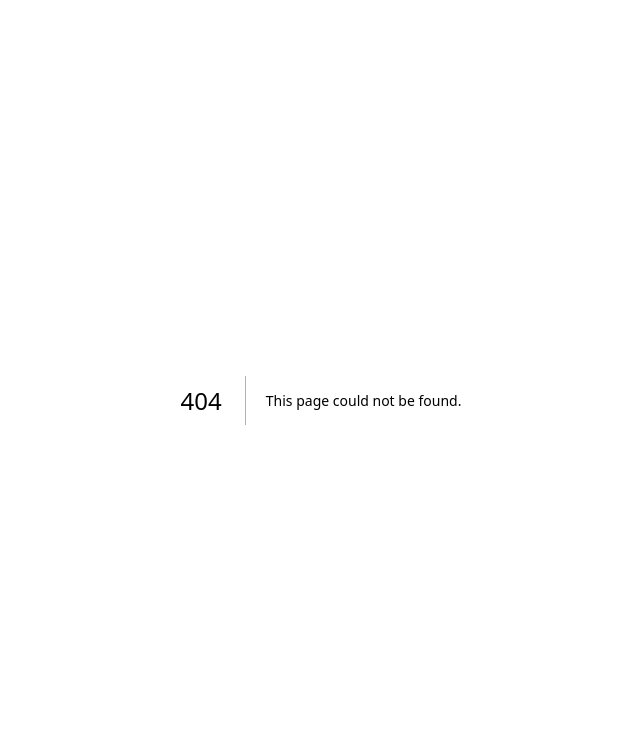
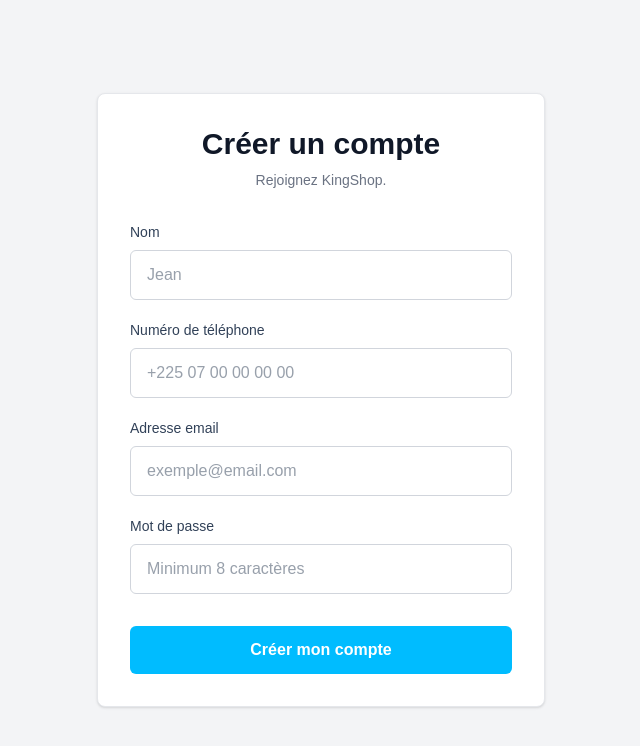
Before and after one commit to Diby-dev/site-eCommerce-Rai, a Next.js app: page /inscription in a window 1280 px wide. Before the commit this address had no page. Shown: the top 746 px of the page, without its empty margins (319-959 px from the left). Built offline with nearby package versions, Linux system fonts and the light colour scheme; no server answers.

Commit message:
feat: Développement du système d'inscription des utilisateurs

```diff
--- /dev/null
+++ b/src/app/(auth)/inscription/page.tsx
@@ -0,0 +1,9 @@
+import SignUpForm from "@/components/auth/SignUpForm";
+
+export default function InscriptionPage() {
+  return (
+    <main className="min-h-screen bg-gray-100 flex items-center justify-center px-4 py-10">
+      <SignUpForm />
+    </main>
+  );
+}
--- a/src/app/page.tsx
+++ b/src/app/page.tsx
@@ -57,7 +57,7 @@ export default async function ShopPage() {
         </div>
 
 
-        <div className="relative z-20 mt-10 lg:mt-15 mx-4 h-150 md:h-120 lg:h-115 md:mx-12 lg:mx-24 bg-white rounded-[50px] shadow-[0_-6px_30px_rgba(0,0,0,0.5)] p-8 md:p-12">
+        <div className="relative z-20 mt-12 lg:mt-10 mx-4 h-150 md:h-120 lg:h-115 md:mx-12 lg:mx-24 bg-white rounded-[50px] shadow-[0_-6px_30px_rgba(0,0,0,0.5)] p-8 md:p-12">
           <div className="text-center">
           <h2 className="text-orange-600 font-medium text-sm">Restez à la mode</h2>
           <h1 className="text-base md:text-2xl lg:text-3xl filter-[drop-shadow(0px_10px_50px_rgba(0,0,0,0.8))] font-bold text-gray-900 mt-2 mb-7 lg:mb-15">
@@ -67,7 +67,8 @@ export default async function ShopPage() {
         </div>
         </div>
 
-        <div className="relative z-20 mt-10 lg:mt-15 mx-4 md:mx-12 lg:mx-24 bg-white rounded-[50px] shadow-[0_-6px_30px_rgba(0,0,0,0.5)] p-8 md:p-12">
+
+        <div className="relative z-20 mt-11 lg:mt-10 mx-4 md:mx-12 lg:mx-24 bg-white rounded-[50px] shadow-[0_-6px_30px_rgba(0,0,0,0.5)] p-8 md:p-12">
           <div className="text-center mb-12">
             <h2 className="text-orange-600 font-medium text-sm">Nos chiffres</h2>
             <h1 className="text-base md:text-2xl lg:text-3xl font-bold text-gray-900 mt-2">
--- /dev/null
+++ b/src/components/auth/SignUpForm.tsx
@@ -0,0 +1,157 @@
+'use client';
+
+import { useState } from 'react';
+import { supabase } from '@/lib/supabase';
+import { AuthFormData } from '@/types/auth'; // Import de ton interface
+
+export default function SignUpForm() {
+  const [loading, setLoading] = useState(false);
+  const [message, setMessage] = useState<{ type: 'error' | 'success', text: string } | null>(null);
+
+  const handleSignUp = async (e: React.FormEvent<HTMLFormElement>) => {
+    e.preventDefault();
+    setLoading(true);
+    setMessage(null);
+
+    const formData = new FormData(e.currentTarget);
+
+    const data: AuthFormData = {
+      email: formData.get('email') as string,
+      password: formData.get('password') as string,
+      nom_client: formData.get('nom') as string,
+      contact_client: formData.get('contact') as string,
+    };
+
+    const { error } = await supabase.auth.signUp({
+      email: data.email,
+      password: data.password!,
+      options: {
+        data: {
+          nom_client: data.nom_client,
+          contact_client: data.contact_client,
+        }
+      }
+    });
+
+    if (error) {
+      setMessage({ type: 'error', text: error.message });
+    } else {
+      setMessage({ type: 'success', text: "Vérifiez votre boîte mail et cliquez sur le lien reçu pour confirmer votre compte" });
+    }
+    setLoading(false);
+  };
+
+  return (
+  <form
+    onSubmit={handleSignUp}
+    className="w-full max-w-md mx-auto bg-white border border-gray-200 rounded-lg shadow-sm p-8"
+  >
+    <h2 className="text-3xl font-bold text-gray-900 text-center">
+      Créer un compte
+    </h2>
+
+    <p className="text-sm text-gray-500 text-center mt-2 mb-8">
+      Rejoignez KingShop.
+    </p>
+
+    <div className="space-y-5">
+      <div>
+        <label
+          htmlFor="nom"
+          className="block mb-2 text-sm font-medium text-slate-700"
+        >
+          Nom
+        </label>
+
+        <input
+          id="nom"
+          name="nom"
+          type="text"
+          autoComplete="name"
+          placeholder="Jean"
+          required
+          className="w-full border text-slate-700 border-gray-300 rounded-md px-4 py-3 focus:outline-none focus:ring-2  transition"
+        />
+      </div>
+
+      <div>
+        <label
+          htmlFor="contact"
+          className="block mb-2 text-sm font-medium text-slate-700"
+        >
+          Numéro de téléphone
+        </label>
+
+        <input
+          id="contact"
+          name="contact"
+          type="tel"
+          autoComplete="tel"
+          placeholder="+225 07 00 00 00 00"
+          required
+          className="w-full border text-slate-700 border-gray-300 rounded-md px-4 py-3 focus:outline-none focus:ring-2 transition"
+        />
+      </div>
+
+      <div>
+        <label
+          htmlFor="email"
+          className="block mb-2 text-sm font-medium text-slate-700"
+        >
+          Adresse email
+        </label>
+
+        <input
+          id="email"
+          name="email"
+          type="email"
+          autoComplete="email"
+          placeholder="exemple@email.com"
+          required
+          className="w-full border text-slate-700 border-gray-300 rounded-md px-4 py-3 focus:outline-none focus:ring-2 transition"
+        />
+      </div>
+
+      <div>
+        <label
+          htmlFor="password"
+          className="block mb-2 text-sm font-medium text-slate-700"
+        >
+          Mot de passe
+        </label>
+
+        <input
+          id="password"
+          name="password"
+          type="password"
+          autoComplete="new-password"
+          minLength={8}
+          placeholder="Minimum 8 caractères"
+          required
+          className="w-full border text-slate-700 border-gray-300 rounded-md px-4 py-3 focus:outline-none focus:ring-2  transition"
+        />
+      </div>
+    </div>
+
+    <button
+      type="submit"
+      disabled={loading}
+      className="w-full mt-8 bg-sky-400 hover:bg-sky-950 text-white font-semibold py-3 rounded-md transition disabled:opacity-50 disabled:cursor-not-allowed"
+    >
+      {loading ? "Inscription en cours..." : "Créer mon compte"}
+    </button>
+
+    {message && (
+      <div
+        className={`mt-5 rounded-md p-3 text-sm ${
+          message.type === "error"
+            ? "bg-red-50 text-red-700 border border-red-200"
+            : "bg-green-50 text-green-700 border border-green-200"
+        }`}
+      >
+        {message.text}
+      </div>
+    )}
+  </form>
+);
+}
--- a/src/components/home/HeroImage.tsx
+++ b/src/components/home/HeroImage.tsx
@@ -40,7 +40,7 @@ export function HeroImage() {
 
       {/* 3. Les Liens (Immobiles) */}
       <div className="absolute top-4 right-4 md:top-8 md:right-8 z-20 flex gap-3 md:gap-4">
-        <Link href="/mon-espace" className="flex items-center gap-2 text-white font-medium bg-black/40 backdrop-blur-md px-3 py-1.5 md:px-5 md:py-2 rounded-full text-sm hover:bg-black/60 transition-all">
+        <Link href="/inscription" className="flex items-center gap-2 text-white font-medium bg-black/40 backdrop-blur-md px-3 py-1.5 md:px-5 md:py-2 rounded-full text-sm hover:bg-black/60 transition-all">
           <User size={16} />
           <span className="hidden md:inline">Mon espace</span>
         </Link>
--- /dev/null
+++ b/src/types/auth.ts
@@ -0,0 +1,14 @@
+export interface Client {
+  id_client: string; // UUID
+  nom_client: string;
+  email_client: string;
+  contact_client: string;
+  created_at?: string;
+}
+
+export interface AuthFormData {
+  email: string;
+  password?: string;
+  nom_client?: string;
+  contact_client?: string;
+}
```
Also changed, not shown: src/app/(auth)/login/page.tsx (added), src/components/auth/LoginForm.tsx (added), 1 other file (tests, documents, lock files or other folders).
